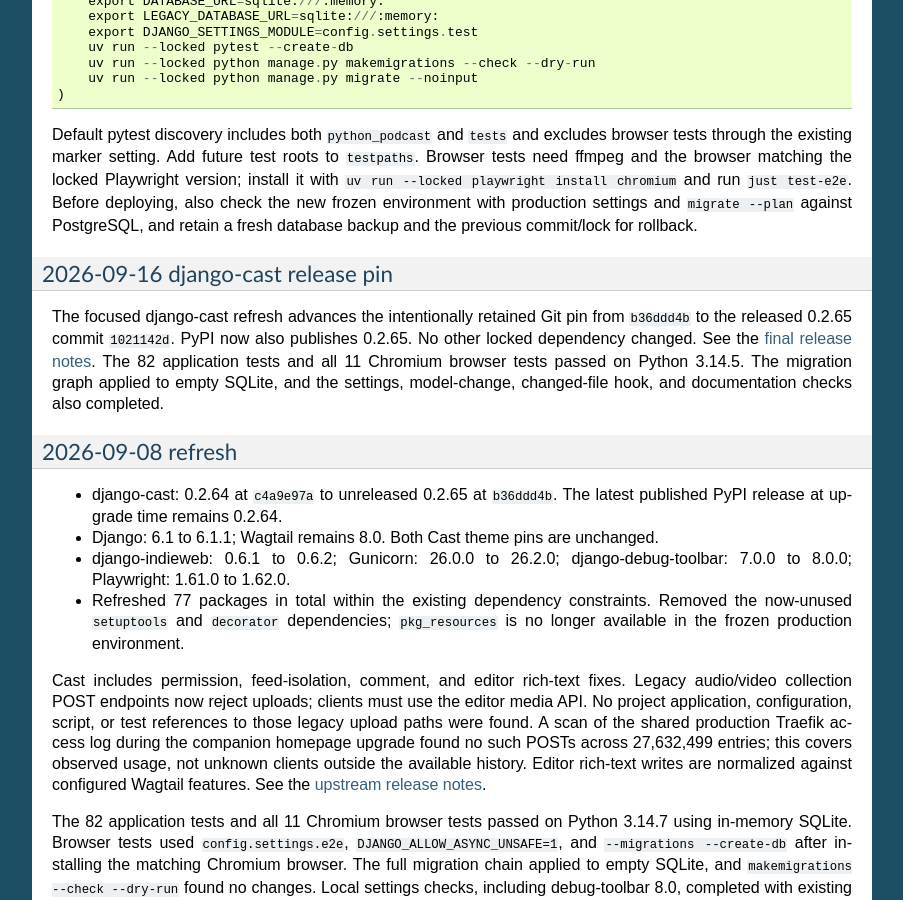
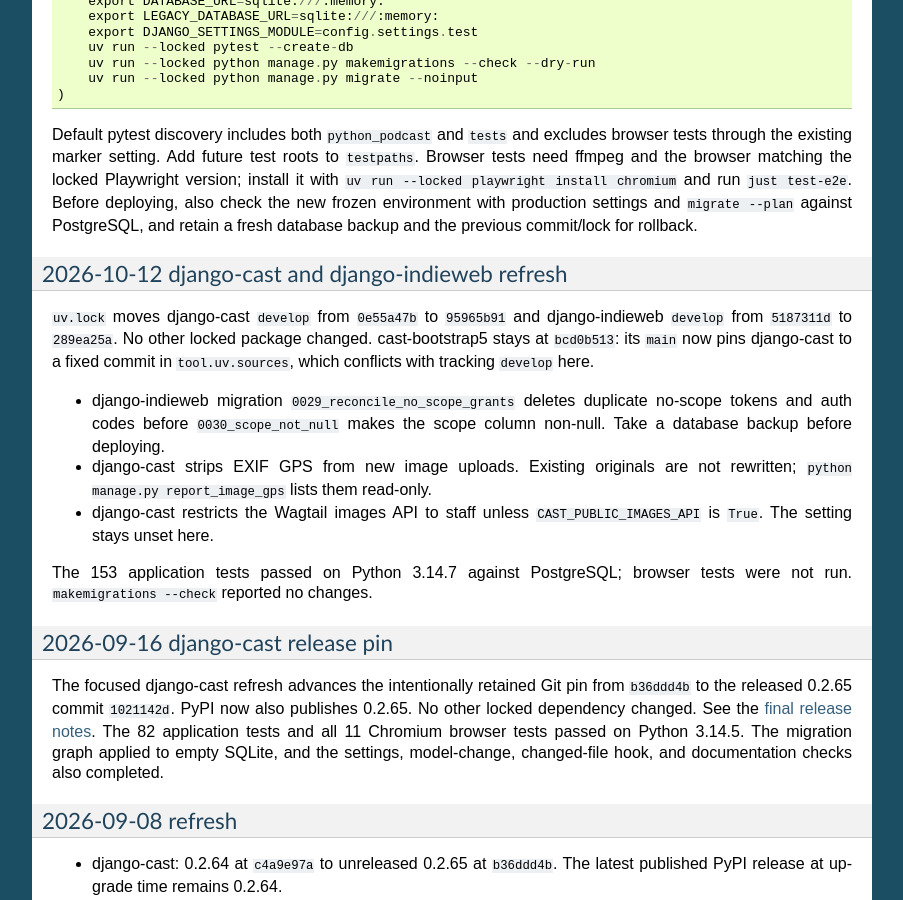
Before and after one commit to ephes/python-podcast, a Sphinx documentation site: the page built from docs/deploy.rst, in a window 1280 px wide and 900 px high, scrolled down 897 px. Shown: the whole window, without its empty margins (198-1101 px from the left). Built offline with Sphinx 7.4.7, drawn with Linux system fonts in a browser that asks for light colours; some of the changed text lies outside the part shown.

Commit message:
Refresh django-cast and django-indieweb pins
Move the locked Git commits to the current default-branch heads and
document the migration, GPS strip and images API changes.

```diff
--- a/docs/deploy.rst
+++ b/docs/deploy.rst
@@ -58,6 +58,26 @@
 chromium`` and run ``just test-e2e``. Before deploying, also check the new frozen
 environment with production settings and ``migrate --plan`` against PostgreSQL,
 and retain a fresh database backup and the previous commit/lock for rollback.
+
+2026-10-12 django-cast and django-indieweb refresh
+~~~~~~~~~~~~~~~~~~~~~~~~~~~~~~~~~~~~~~~~~~~~~~~~~~
+
+``uv.lock`` moves django-cast ``develop`` from ``0e55a47b`` to ``95965b91`` and
+django-indieweb ``develop`` from ``5187311d`` to ``289ea25a``. No other locked
+package changed. cast-bootstrap5 stays at ``bcd0b513``: its ``main`` now pins
+django-cast to a fixed commit in ``tool.uv.sources``, which conflicts with
+tracking ``develop`` here.
+
+* django-indieweb migration ``0029_reconcile_no_scope_grants`` deletes duplicate
+  no-scope tokens and auth codes before ``0030_scope_not_null`` makes the scope
+  column non-null. Take a database backup before deploying.
+* django-cast strips EXIF GPS from new image uploads. Existing originals are not
+  rewritten; ``python manage.py report_image_gps`` lists them read-only.
+* django-cast restricts the Wagtail images API to staff unless
+  ``CAST_PUBLIC_IMAGES_API`` is ``True``. The setting stays unset here.
+
+The 153 application tests passed on Python 3.14.7 against PostgreSQL; browser
+tests were not run. ``makemigrations --check`` reported no changes.
 
 2026-09-16 django-cast release pin
 ~~~~~~~~~~~~~~~~~~~~~~~~~~~~~~~~~~
```
Also changed, not shown: 1 other file.
